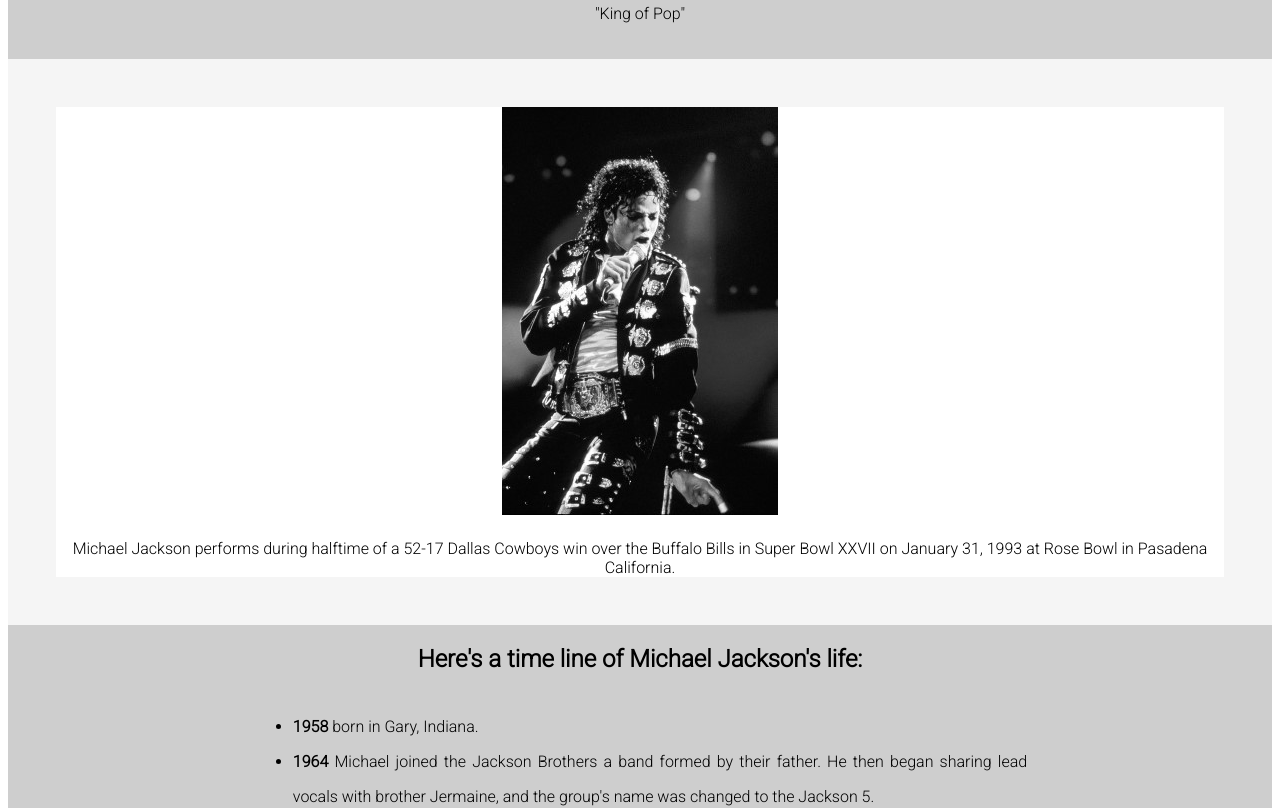
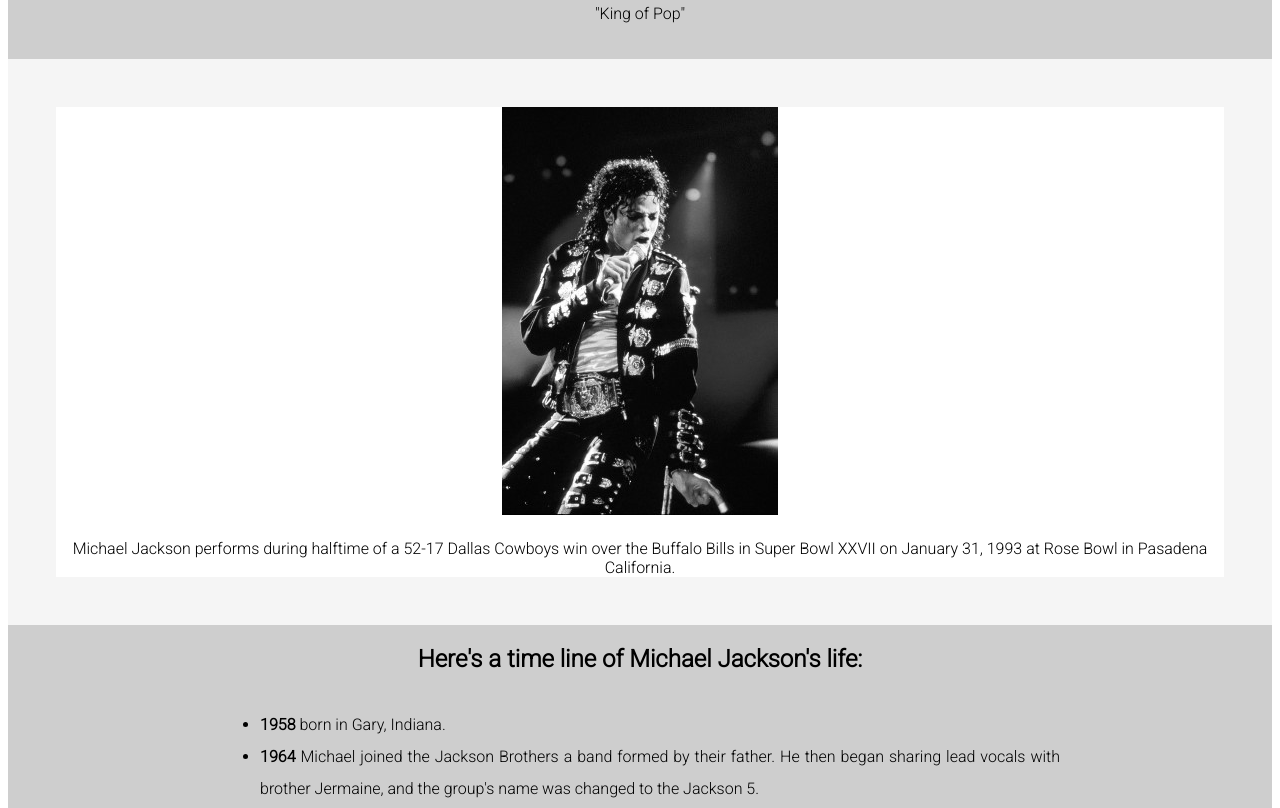
Before and after one commit to coode47/coode47.github.io, a plain HTML site: page index.html in a window 1280 px wide. Shown: the part 118-926 px from the top of the page. Drawn offline with Linux system fonts and the light colour scheme.

Commit message:
new commit

```diff
--- a/style.css
+++ b/style.css
@@ -19,6 +19,7 @@ padding-bottom: 20px;
 border: 3rem solid whitesmoke;
 background: white;
 margin: 0 auto;
+min-width: 100%;
 }
 #image {
 filter: grayscale(100%);
@@ -40,8 +41,9 @@ width: 100%;
 ul li{
 margin: 0 auto;
 text-align: justify;
-width: 60%;
-line-height: 2.2rem;
+width: 90%;
+max-width: 800px;
+line-height: 2rem;
 }
 #tribute-link {
 font-size: 1.5em;
```
